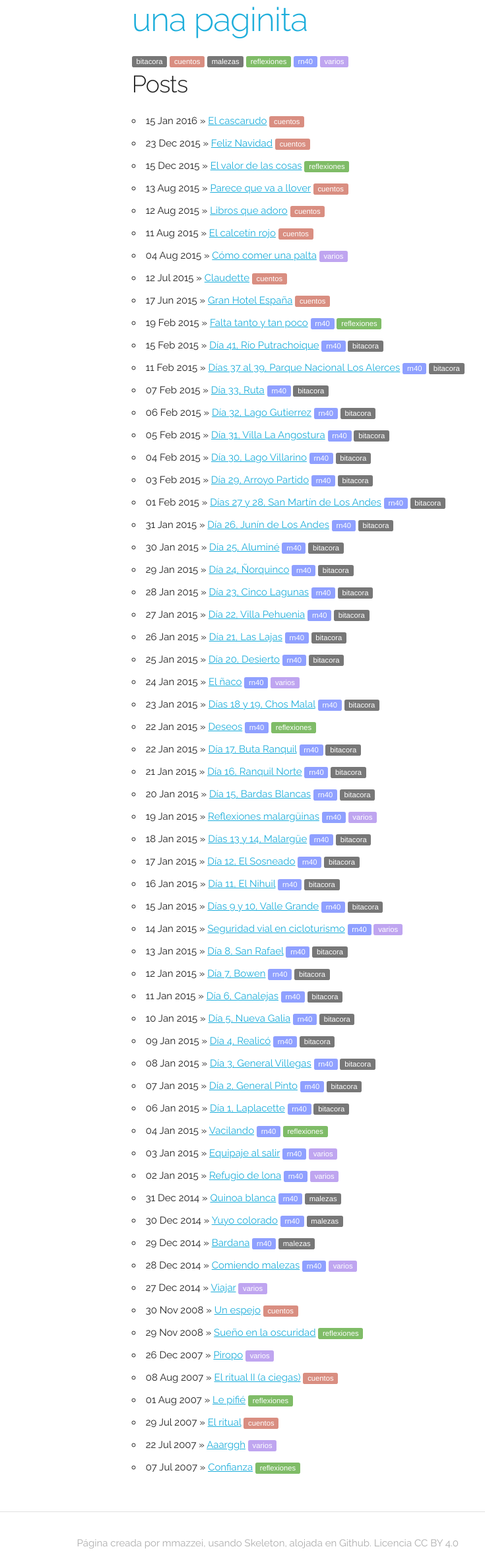
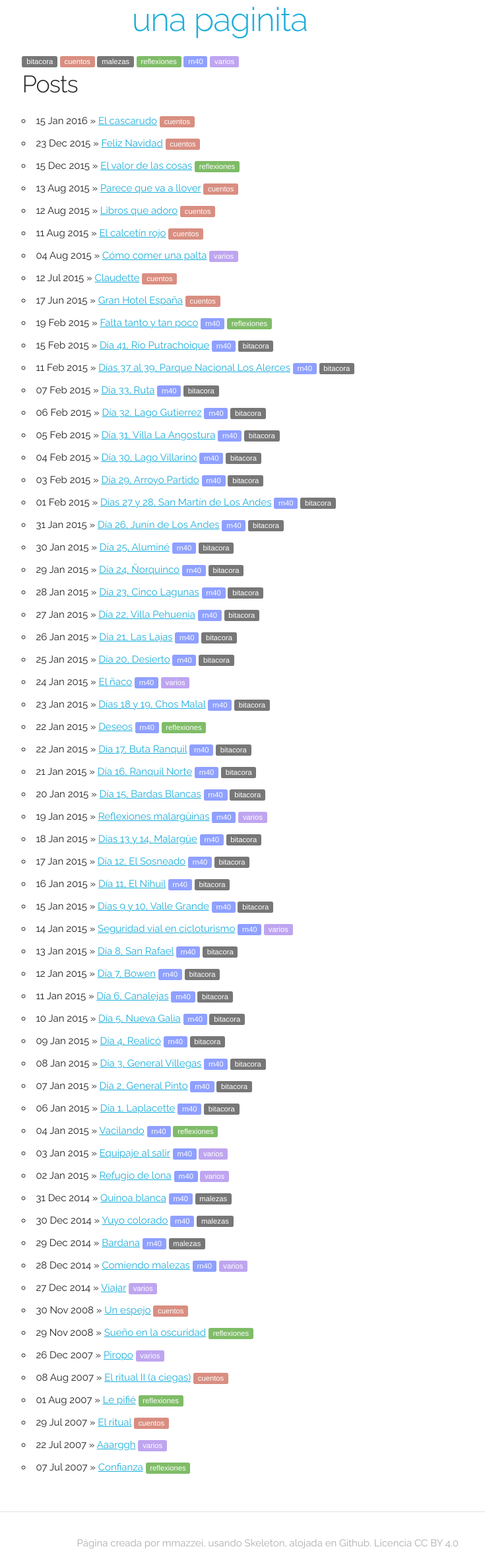
Before and after one commit to mmazzei/mmazzei.github.io, a Jekyll site: the page built from archive/index.md, in a window 1280 px wide. Shown: the whole page at 66% size, without its empty margins (293-1028 px from the left). Built offline with Jekyll 4.4.1, drawn with Linux system fonts in a browser that asks for light colours.

Commit message:
/archive layout improvement (looks better in mobile devices now)

```diff
--- a/_layouts/archive.html
+++ b/_layouts/archive.html
@@ -9,7 +9,7 @@
     {% include header.html %}
 
     <div class="row">
-      <div class="four columns">&nbsp;</div>
+      <div class="two columns">&nbsp;</div>
       <div class="eight columns">
         <div class="badgeSelector"></div>
         <h3>Posts</h3>
@@ -23,6 +23,7 @@
           {% endfor %}
         </ul>
       </div>
+      <div class="two columns">&nbsp;</div>
     </div>
 
     {% include footer.html %}
```
